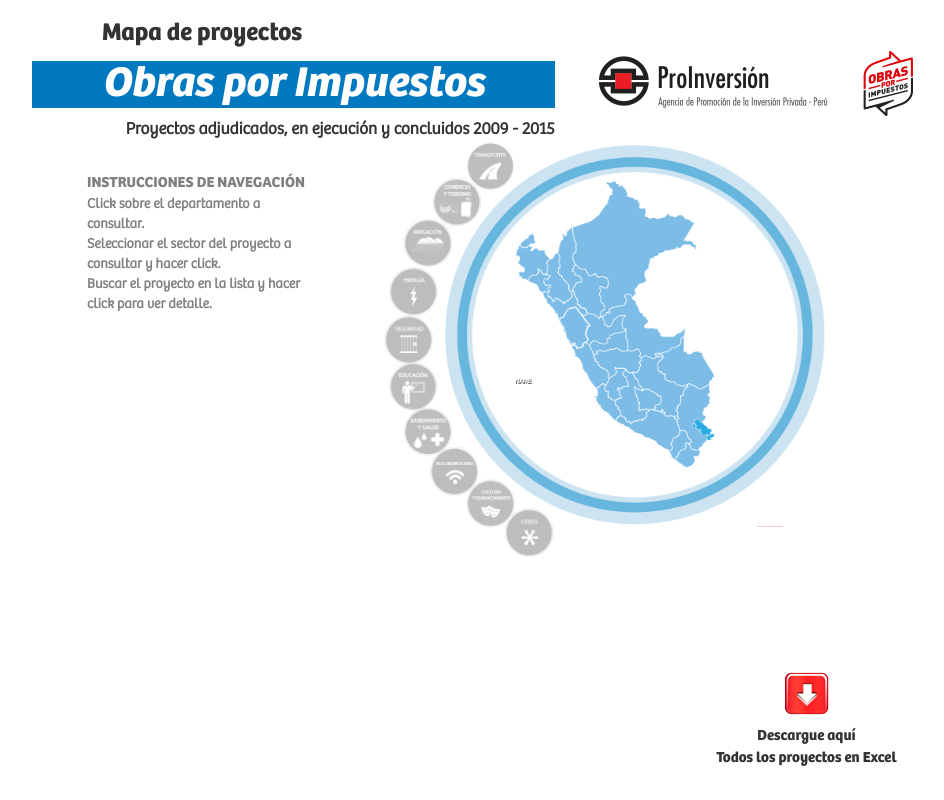
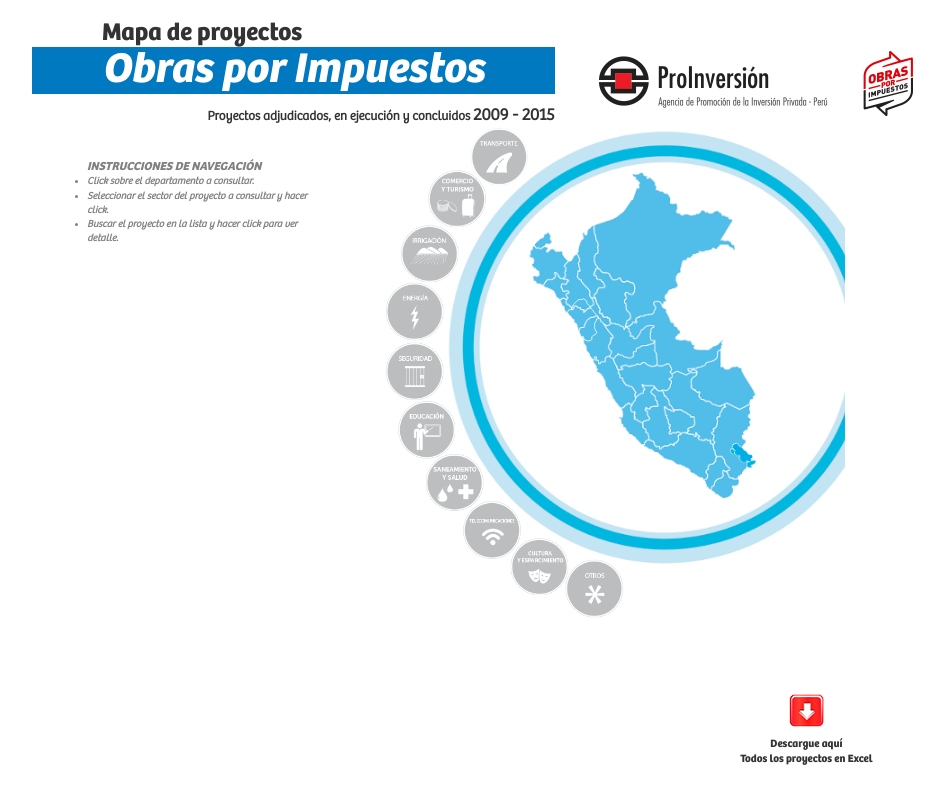
Before and after one commit to enlacee/mapa-oxi, a PHP site: page / in a window 1280 px wide. Shown: the whole page, without its empty margins (160-1104 px from the left). Run offline with PHP 8.4, Linux system fonts and the light colour scheme; some web fonts are replaced.

Commit message:
changeds by dennis

```diff
--- a/index.html
+++ b/index.html
@@ -99,7 +99,7 @@
 
 
                             	<text id="nombre_depa" x="350" y="500" fill="white" style="font-weight:bold; font-size: 13px;text-shadow: 1px 1px;" >
-                            		NAME
+                            		.
                             	</text>
 
                             	<!-- cirlces-->text-shadow: 1px 1px;
--- a/index.php
+++ b/index.php
@@ -20,9 +20,8 @@
                             <div class="text-center">
                                 <h1 class="main-title-2">Obras por Impuestos</h1>
                             </div>
-                            <div class="title-h1 text-right">
-                                Proyectos adjudicados, en ejecución y concluidos 2009 - 2015
-                            </div>
+                            <div class="title-h3 text-right">Proyectos adjudicados, en ejecución y concluidos <spam class="title-h1">2009 - 2015
+                            </spam></div>
                         </div>
                     </div>
                     <div class="col-md-5 text-right" style="margin-top:30px">
@@ -42,7 +41,7 @@
                         </ul>
                     </div>
                     <div class="col-md-8  _pull-right">
-                        <div style="width: 85%">
+                        <div style="width: 88%">
                             <?php require_once 'svg.php' ?>
                         </div>
                     </div>
--- a/public/css/style.css
+++ b/public/css/style.css
@@ -58,6 +58,10 @@
     font-weight:bold;
     font-size: 17px;
 }
+.title-h3 {
+    font-weight:bold;
+    font-size: 13px;
+}
 .text-bold {
     font-family: 'BreePeru-Bold';
 }
@@ -72,7 +76,7 @@
     font-size:43px;
     background-color: #0079C0;
     color: white;
-    margin-top: 13px;
+    margin-top: -1px;
 }
 .content-instruction {
     padding-top: 30px;
@@ -81,19 +85,23 @@
     color:gray;
 }
 .content-instruction ul{
+    list-style-type: disc;
     margin:0;
-    padding:0
+    padding:0;
 }
 .content-instruction ul li{
     font-weight:bold;
+    font-style: italic;
+    font-size: 10px;
 }
 .title-instruction{
     font-family: 'BreePeru-Bold';
     font-weight:bold;
-    font-size: 15px
+    font-style: italic;
+    font-size: 12px;
 }
 .button-download {
-    font-size:15px;
+    font-size:11px;
     font-family: 'BreePeru-Oblique';
     position: fixed;
     bottom: 4%;
@@ -205,11 +213,11 @@ div#modalPadre a:hover, a:focus {
 }
 .btn-close {
     background-image: url('../image/btn-close.png');
-    width: 60px;
-    height: 60px;
-    right: -18px;
+    width: 30px;
+    height: 30px;
+    right: -8px;
     position: absolute;
-    top: -18px;
+    top: -8px;
     cursor: pointer;
 }
 #shadow {
--- a/slide.php
+++ b/slide.php
@@ -27,7 +27,7 @@
 
             <div class="row">
                 <div class="pull-left">
-                    <h4 class="slide_counter" style="margin:0 0 10px 0;"><span id="current">1</span> of <span id="total"></span></h4>
+                    <h4 class="slide_counter" style="margin:0 0 10px 0;"><span id="current">1</span> / <span id="total"></span></h4>
                 </div>
                 <div class="pull-right" style="margin-right:2vh;">
                     <img src="public/image/slide/lupa.png" />
--- a/svg.php
+++ b/svg.php
@@ -3,7 +3,7 @@
 
 
     <!-- SVG content -->
-    <image xlink:href="public/image/peru-mapa.png" x="200" y="0" height="80%" width="80%"/>
+    <image xlink:href="public/image/peru-mapa.png" x="200" y="0" height="88%" width="88%"/>
 
 	<!--lima-->
 
@@ -13,8 +13,8 @@
 	onclick="clickDepa(this)"
 	 metadatajson="{
 	 	name:'ANCASH',
-	 	x:430,
-	 	y:370,
+	 	x:450,
+	 	y:385,
 	 	sectores: {
 	 		1: {
 	 			name: 'Transporte',
@@ -53,60 +53,60 @@
 
 
 
-	<text id="nombre_depa" x="350" y="500" fill="white" style="font-weight:bold; font-size: 13px;text-shadow: 1px 1px;" >
-		NAME
+	<text id="nombre_depa" x="350" y="500" fill="black" style="font-weight:bold; font-size: 13px;text-shadow: 0px 0px;" >
+
 	</text>
 
-	<!-- cirlces-->text-shadow: 1px 1px;
+	<!-- cirlces-->text-shadow: 0px 0px;
 	<!-- TRANSPORTE-->
 	<image
 	id="sector_1"
-	xlink:href="public/image/sectores/ico_transporte.png" x="250" y="0" height="100px" width="100px"/>
+	xlink:href="public/image/sectores/ico_transporte.png" x="250" y="0" height="115px" width="115px"/>
 
 	<!-- COMERCIO-->
 	<image
 	id="sector_2"
-	xlink:href="public/image/sectores/ico_comercio.png" x="180" y="75" height="100px" width="100px"/>
+	xlink:href="public/image/sectores/ico_comercio.png" x="165" y="85" height="115px" width="115px"/>
 
 	<!-- IRRIGACION-->
 	<image
 	id="sector_3"
-	xlink:href="public/image/sectores/ico_irrigacion.png" x="120" y="160" height="100px" width="100px"/>
+	xlink:href="public/image/sectores/ico_irrigacion.png" x="110" y="195" height="115px" width="115px"/>
 
 	<!-- ENERGIA-->
 	<image
 	id="sector_4"
-	xlink:href="public/image/sectores/ico_energia.png" x="90" y="260" height="100px" width="100px"/>
+	xlink:href="public/image/sectores/ico_energia.png" x="80" y="310" height="115px" width="115px"/>
 
 	<!-- SEGURIDAD-->
 	<image
 	id="sector_5"
-	xlink:href="public/image/sectores/ico_seguridad.png" x="80" y="360" height="100px" width="100px"/>
+	xlink:href="public/image/sectores/ico_seguridad.png" x="80" y="430" height="115px" width="115px"/>
 
 	<!-- EDUCACION-->
 	<image
 	id="sector_6"
-	xlink:href="public/image/sectores/ico_educacion.png" x="90" y="457" height="100px" width="100px"/>
+	xlink:href="public/image/sectores/ico_educacion.png" x="105" y="547" height="115px" width="115px"/>
 
 	<!-- SANEAMIENTO SALUD-->
 	<image
 	id="sector_7"
-	xlink:href="public/image/sectores/ico_salud.png" x="120" y="551" height="100px" width="100px"/>
+	xlink:href="public/image/sectores/ico_salud.png" x="160" y="653" height="115px" width="115px"/>
 
 	<!-- TELECOMUNICACIONES-->
 	<image
 	id="sector_8"
-	xlink:href="public/image/sectores/ico_telecomunicaciones.png" x="175" y="633" height="100px" width="100px"/>
+	xlink:href="public/image/sectores/ico_telecomunicaciones.png" x="235" y="748" height="115px" width="115px"/>
 
 	<!-- CULTURA-->
 	<image
 	id="sector_9"
-	xlink:href="public/image/sectores/ico_cultura.png" x="250" y="700" height="100px" width="100px"/>
+	xlink:href="public/image/sectores/ico_cultura.png" x="330" y="822" height="115px" width="115px"/>
 
 	<!-- OTROS-->
 	<image
 	id="sector_10"
-	xlink:href="public/image/sectores/ico_otros.png" x="330" y="760" height="100px" width="100px"/>
+	xlink:href="public/image/sectores/ico_otros.png" x="440" y="865" height="115px" width="115px"/>
 
 
 </svg>
```
Also changed, not shown: public/image/btn-close.png, public/image/ico_descargue.png, public/image/peru-mapa.png, public/image/slide/lupa.png, public/plugin/lightslider/src/img/controls.png.
